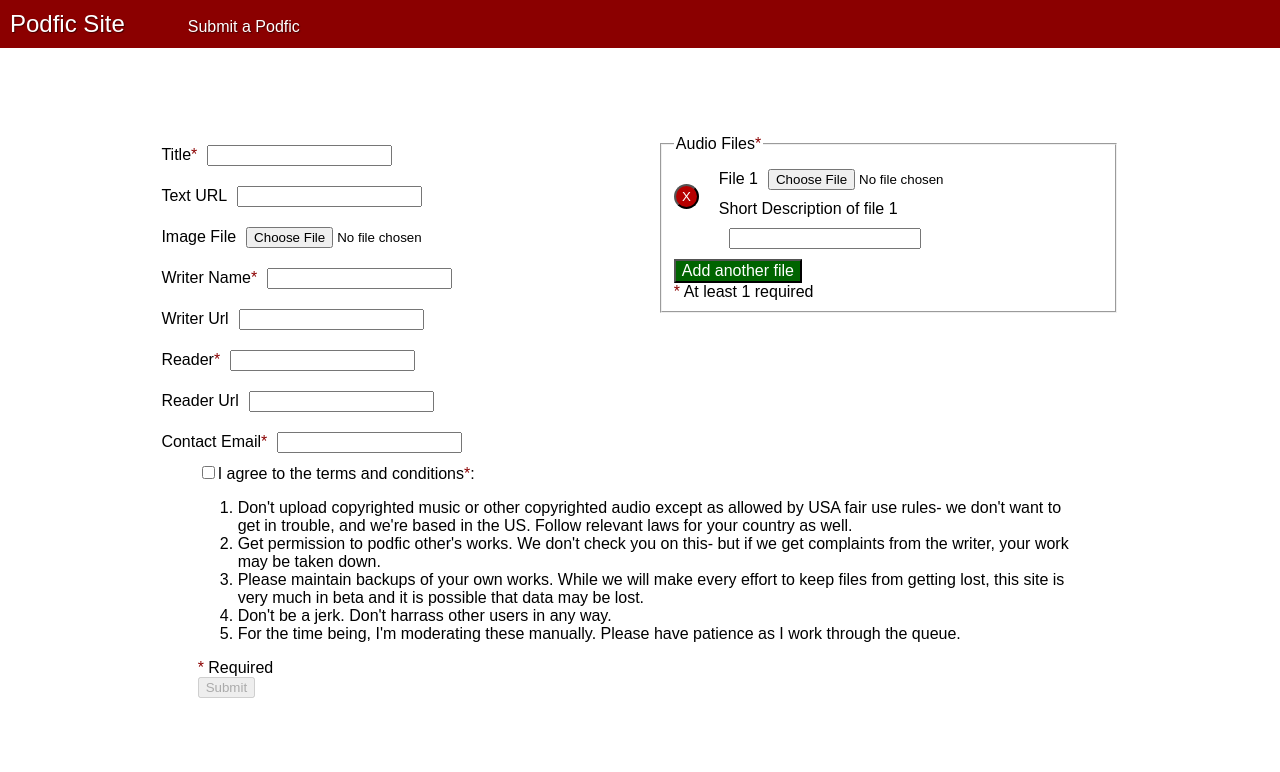
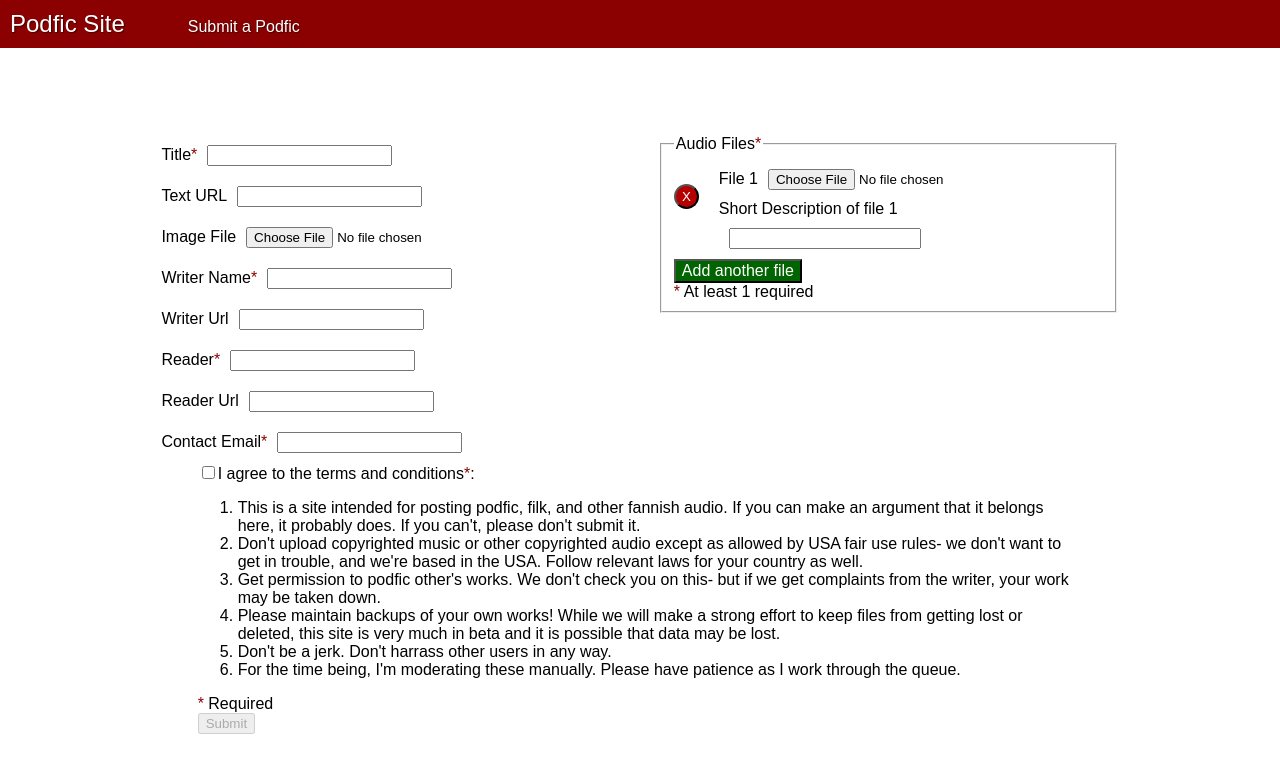
Before and after one commit to tessmonical/podfic-site, a React (Create React App) app in the folder frontend/podfic-site/: page /submit in a window 1280 px wide. Shown: the top 772 px of the page. Built offline with nearby package versions, Linux system fonts and the light colour scheme.

Commit message:
move TOS to own file

```diff
--- a/frontend/podfic-site/src/components/SubmitForm/SubmitForm.jsx
+++ b/frontend/podfic-site/src/components/SubmitForm/SubmitForm.jsx
@@ -1,4 +1,5 @@
 import React, { Component, Fragment } from "react";
+import {TermsOfService} from "../TOS";
 import "./submitform.css";
 
 const Required = ({ children }) => (
@@ -64,11 +65,10 @@ class SubmitForm extends Component {
       files,
       writer,
       reader,
-      textUrl,
       permissionCheckbox
     } = this.state;
 
-    if (title === "" || writer === "" || reader === "" || textUrl === "")
+    if (title === "" || writer === "" || reader === "")
       return false;
 
     if (files.length < 1) return false;
@@ -200,6 +200,7 @@ class SubmitForm extends Component {
                       id={`filename${i + 1}`}
                       type="text"
                       value={file.description}
+                      onChange={(e)=> this.handleFileDescriptionChange(i, e.target.value)}
                     />
                   </div>
                 </div>
@@ -226,32 +227,7 @@ class SubmitForm extends Component {
               />
               <label htmlFor="agreeCheckbox">
                 <Required>I agree to the terms and conditions</Required>:
-                <ol>
-                  <li>
-                    Don't upload copyrighted music or other copyrighted audio
-                    except as allowed by USA fair use rules- we don't want to
-                    get in trouble, and we're based in the US. Follow relevant
-                    laws for your country as well.
-                  </li>
-                  <li>
-                    Get permission to podfic other's works. We don't check you
-                    on this- but if we get complaints from the writer, your work
-                    may be taken down.
-                  </li>
-                  <li>
-                    Please maintain backups of your own works. While we will
-                    make every effort to keep files from getting lost, this site
-                    is very much in beta and it is possible that data may be
-                    lost.
-                  </li>
-                  <li>
-                    Don't be a jerk. Don't harrass other users in any way.
-                  </li>
-                  <li>
-                    For the time being, I'm moderating these manually. Please
-                    have patience as I work through the queue.
-                  </li>
-                </ol>
+                <TermsOfService />
               </label>
             </div>
 
--- /dev/null
+++ b/frontend/podfic-site/src/components/TOS/index.js
@@ -0,0 +1,36 @@
+import React from "react";
+
+
+export const TermsOfService = () => (
+    <ol>
+    <li>
+      This is a site intended for posting podfic, filk, and other
+      fannish audio. If you can make an argument that it belongs
+      here, it probably does. If you can't, please don't submit it.
+    </li>
+    <li>
+      Don't upload copyrighted music or other copyrighted audio
+      except as allowed by USA fair use rules- we don't want to
+      get in trouble, and we're based in the USA. Follow relevant
+      laws for your country as well.
+    </li>
+    <li>
+      Get permission to podfic other's works. We don't check you
+      on this- but if we get complaints from the writer, your work
+      may be taken down.
+    </li>
+    <li>
+      Please maintain backups of your own works! While we will
+      make a strong effort to keep files from getting lost or deleted, this site
+      is very much in beta and it is possible that data may be
+      lost.
+    </li>
+    <li>
+      Don't be a jerk. Don't harrass other users in any way.
+    </li>
+    <li>
+      For the time being, I'm moderating these manually. Please
+      have patience as I work through the queue.
+    </li>
+  </ol>
+)
```
